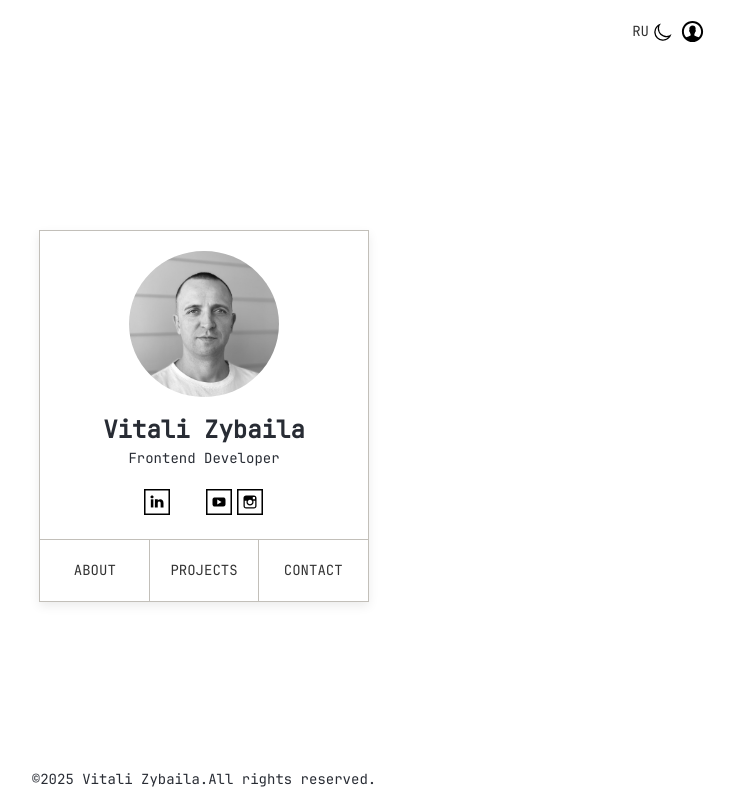
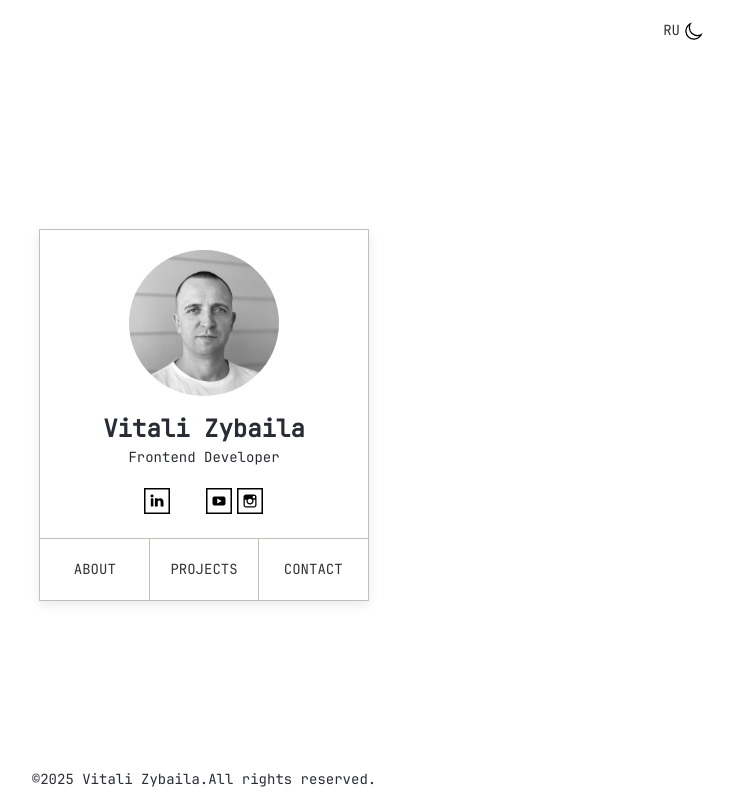
Before and after one commit to vzybailo/portfolio, a Vue app: page / in a window 1280 px wide. Shown: the whole page, without its empty margins (436-1170 px from the left). Built offline with nearby package versions, Linux system fonts and the light colour scheme; what vue-easy-lightbox would draw is missing.

Commit message:
turn off login btn

```diff
--- a/src/components/layout/WelcomeHeader.vue
+++ b/src/components/layout/WelcomeHeader.vue
@@ -3,7 +3,7 @@
     <div class="welcome__switchers flex justify-end items-center py-5">
       <LangSwitcher />
       <DarkLightBtn />
-      <Icon v-if="isHomePage" name="login" class="login__icon" />
+      <Icon v-if="!isHomePage" name="login" class="login__icon" />
     </div>
     <div class="welcome__block flex justify-center items-center text-center">
       <div class="welcome__wrapper">
```
